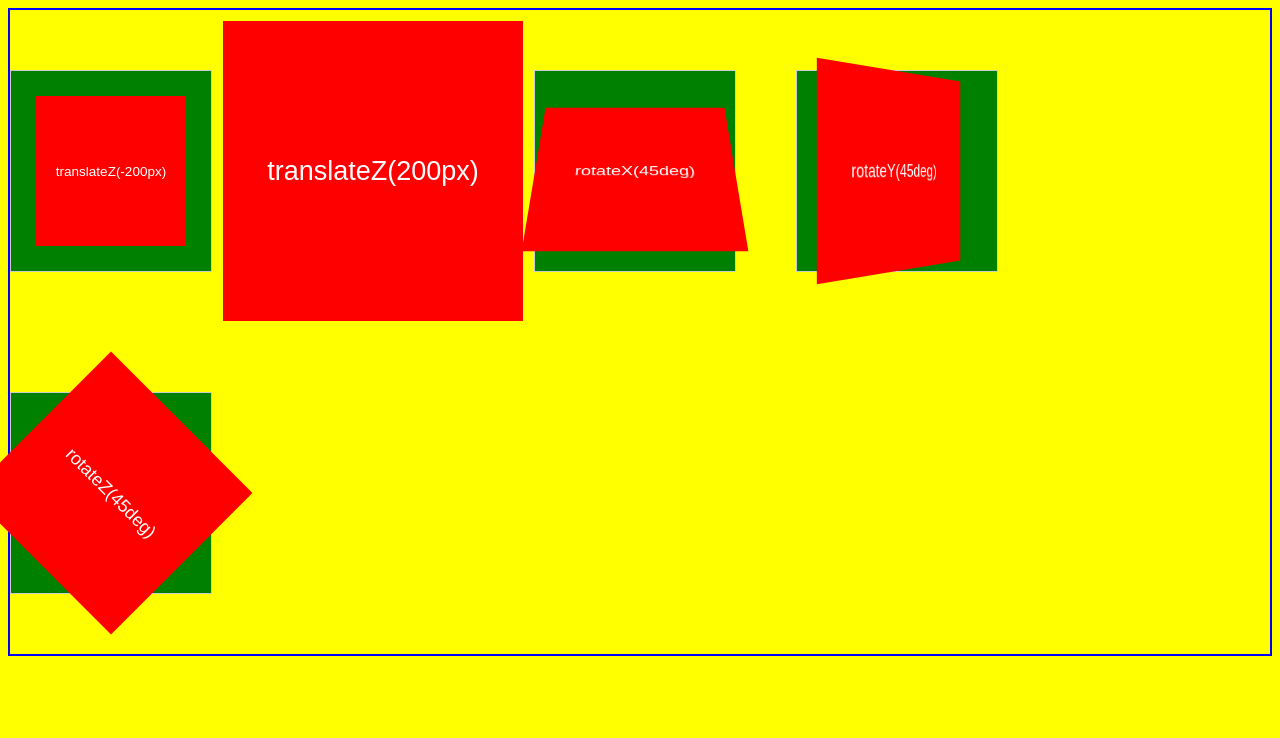
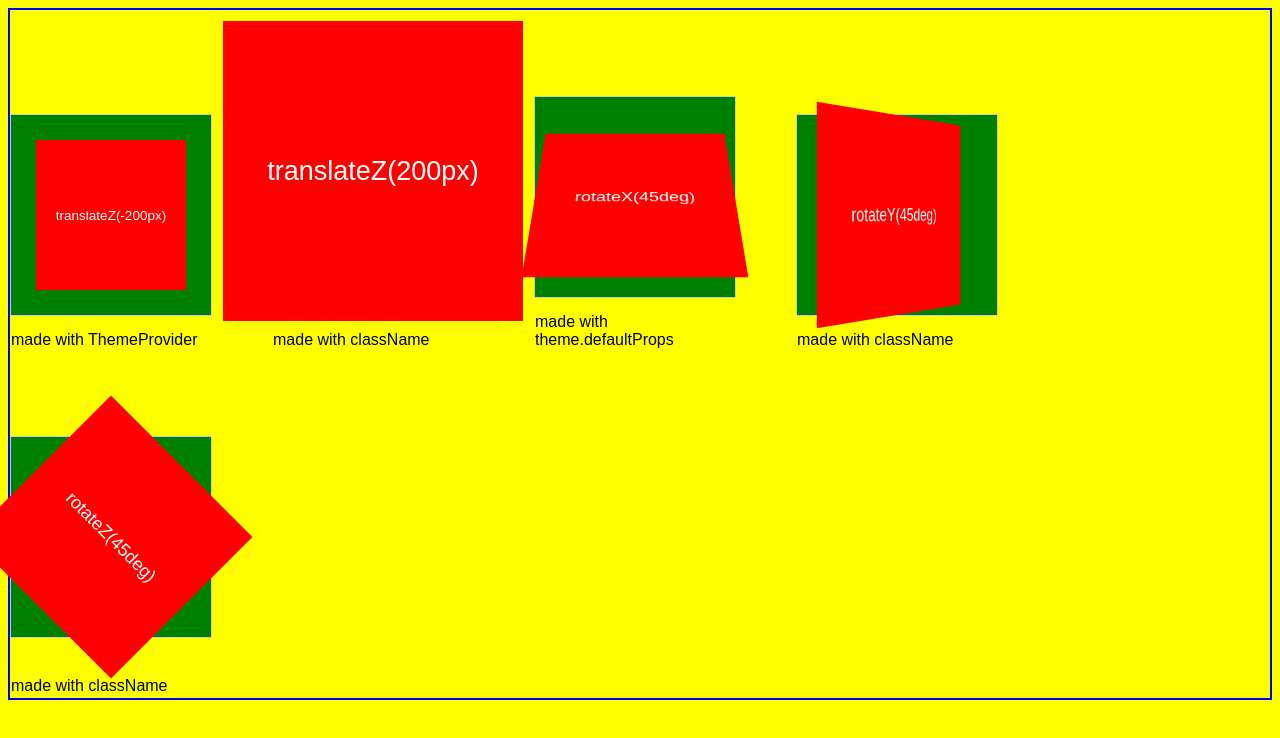
Before and after one commit to raficode2303/3d-transforms, a React (Create React App) app: page / in a window 1280 px wide. Shown: the top 738 px of the page. Built offline with nearby package versions, Linux system fonts and the light colour scheme.

Commit message:
3d-transforms: 2.3d-transform-functions using ThemeProvider and creating folder 3.card-flip

```diff
--- a/src/2.3d-transform-functions/3d-transform-functions.styles.js
+++ b/src/2.3d-transform-functions/3d-transform-functions.styles.js
@@ -19,3 +19,9 @@ export const Panel = styled.div`
   text-align: center;
   transform: ${(props) => props.transformFunc || props.theme.transform};
 `
+
+Panel.defaultProps = {
+  theme: {
+    transform: 'rotateX(45deg)',
+  },
+}
--- a/src/2.3d-transform-functions/App.js
+++ b/src/2.3d-transform-functions/App.js
@@ -13,25 +13,32 @@ const GlobalStyle = createGlobalStyle`
 
 const App = () => {
   const translateZ200 = 'translateZ(200px)'
+  const theme = { transform: 'translateZ(-200px)' }
+
   return (
     <>
       <GlobalStyle />
       <Scene>
-        <Panel theme={{ transform: 'translateZ(-200px)' }}>
-          translateZ(-200px)
-        </Panel>
+        <ThemeProvider theme={theme}>
+          <Panel>translateZ(-200px)</Panel>
+        </ThemeProvider>
+        <p>made with ThemeProvider </p>
       </Scene>
       <Scene>
         <Panel transformFunc={translateZ200}>translateZ(200px)</Panel>
+        <p style={{ marginTop: '60px' }}>made with className</p>
       </Scene>
       <Scene>
-        <Panel transformFunc='rotateX(45deg)'>rotateX(45deg)</Panel>
+        <Panel>rotateX(45deg)</Panel>
+        <p>made with theme.defaultProps</p>
       </Scene>
       <Scene>
         <Panel transformFunc='rotateY(45deg)'>rotateY(45deg)</Panel>
+        <p>made with className</p>
       </Scene>
       <Scene>
         <Panel transformFunc='rotateZ(45deg)'>rotateZ(45deg)</Panel>
+        <p style={{ marginTop: '40px' }}>made with className</p>
       </Scene>
     </>
   )
--- /dev/null
+++ b/src/3.card-flip/card-flip.styles.js
@@ -0,0 +1,5 @@
+import styled from 'styled-components'
+
+const Scene = styled.div``
+
+export const Panel = styled.div``
```
Also changed, not shown: src/3.card-flip/App.js (added, +8 -0 lines), src/3.card-flip/index.js (added, +7 -0 lines).
